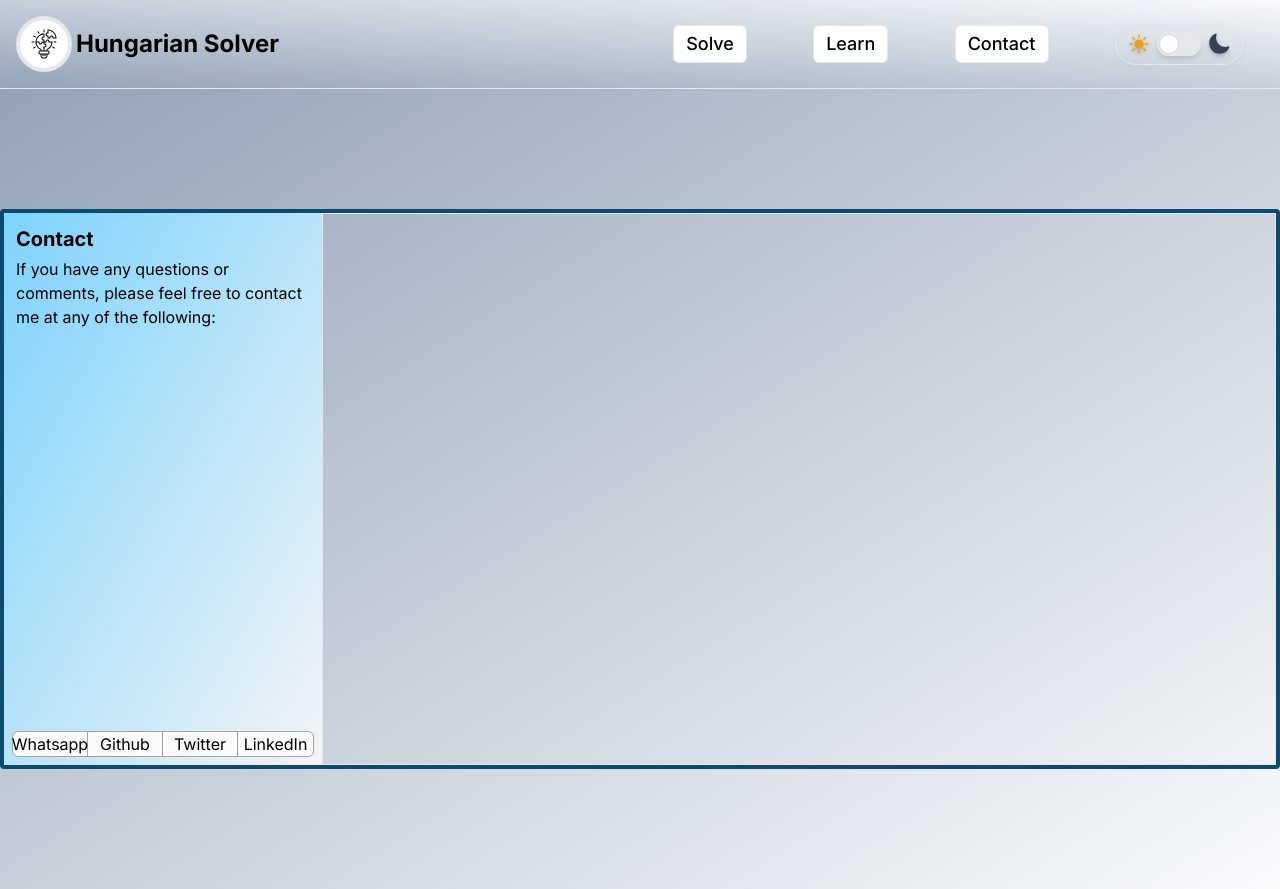
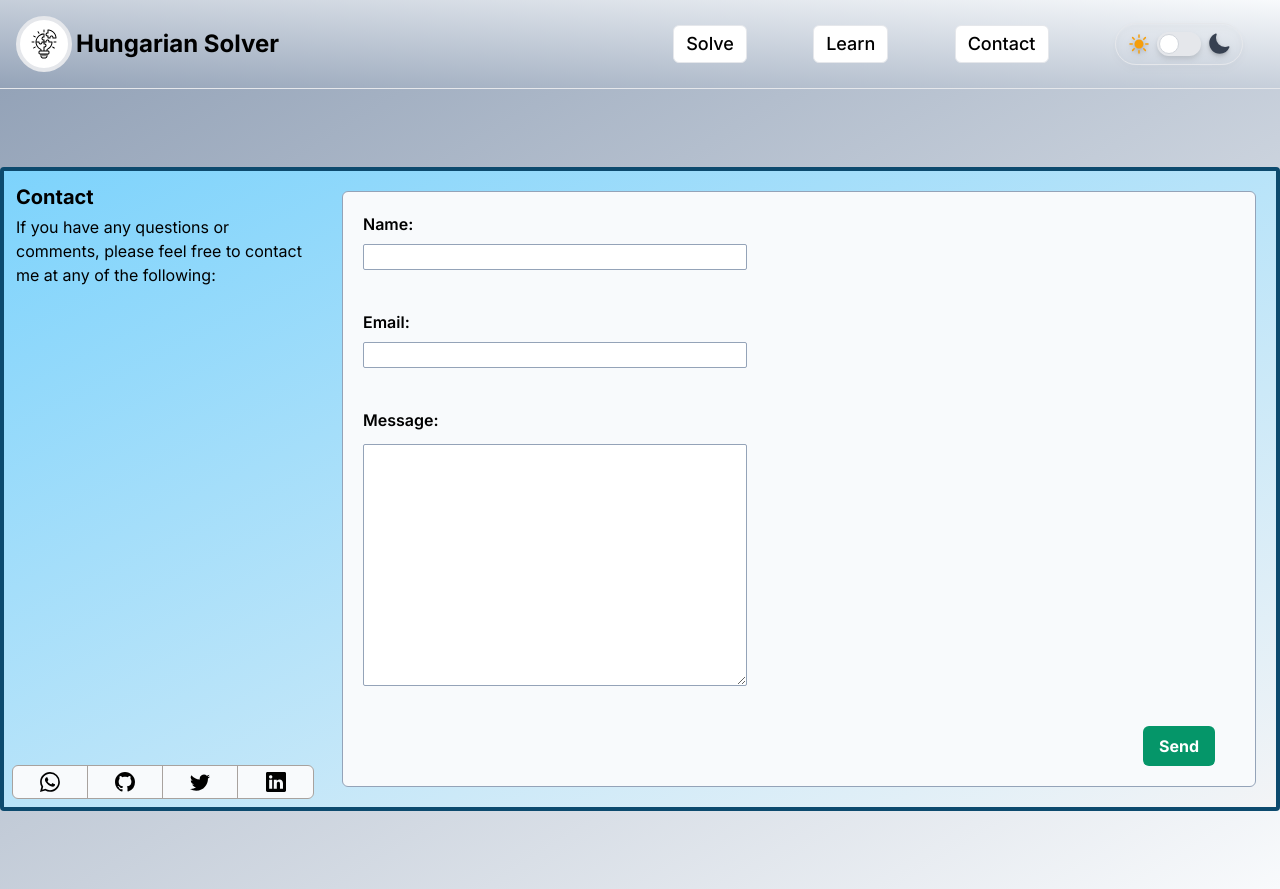
Before and after one commit to Eyepatch0/HungarianSolver, a React (Vite) app in the folder HungarianSolver/: page /contact in a window 1280 px wide. Built offline with nearby package versions, Linux system fonts and the light colour scheme.

Commit message:
Contact Page fully complete

```diff
--- a/HungarianSolver/d.ts
+++ b/HungarianSolver/d.ts
@@ -1,2 +1,3 @@
 /// <reference types="vite/client" />
+/// <reference types="vite-plugin-svgr/client" />
 export { };
--- a/HungarianSolver/package.json
+++ b/HungarianSolver/package.json
@@ -11,7 +11,9 @@
   "dependencies": {
     "react": "^18.2.0",
     "react-dom": "^18.2.0",
-    "react-router-dom": "^6.8.2"
+    "react-icons": "^4.8.0",
+    "react-router-dom": "^6.8.2",
+    "vite-plugin-svgr": "^2.4.0"
   },
   "devDependencies": {
     "@types/react": "^18.0.27",
--- a/HungarianSolver/src/components/Contact.tsx
+++ b/HungarianSolver/src/components/Contact.tsx
@@ -1,8 +1,25 @@
+import { BsWhatsapp, BsGithub, BsTwitter, BsLinkedin } from "react-icons/bs";
+import { useState } from "react";
+
+import Form from "../types/Form";
+
 const Contact = () => {
+  const [input, setInput] = useState<Form>({
+    name: "",
+    email: "",
+    message: "",
+  });
+
+  const onSubmitHandler = async (e: React.FormEvent<HTMLFormElement>) => {
+    e.preventDefault();
+    // API call to send email
+    console.log(e);
+  };
+
   return (
     <div className="min-h-screen flex justify-center items-center bg-gradient-to-br from-slate-400 to-slate-50 dark:bg-gradient-to-br dark:from-slate-900 dark:to-slate-700">
-      <div className="container flex flex-col md:flex-row border border-sky-900 md:border-4 rounded-sm md:rounded min-h-[70vh] font-inter">
-        <div className="basis-1/4 flex flex-col justify-between bg-gradient-to-br from-sky-300 to-gray-100">
+      <div className="container flex flex-col md:flex-row border border-sky-900 md:border-4 rounded-sm md:rounded min-h-[70vh] font-inter bg-gradient-to-br from-sky-300 to-gray-100 dark:bg-gradient-to-br dark:from-slate-800 dark:to-sky-500 dark:text-slate-400 dark:border-blue-800">
+        <div className="basis-1/4 flex flex-col justify-between rounded">
           <div className="p-3">
             <h1 className="font-bold text-xl">Contact</h1>
             <p className="text-md mt-1">
@@ -11,23 +28,95 @@ const Contact = () => {
             </p>
           </div>
           <div className="m-2 border rounded-md grid grid-cols-4 bg-slate-50 border-stone-400">
-            <div className="border-r border-stone-400 flex justify-center">
-              <div>Whatsapp</div>
+            <div
+              className="border-r border-stone-400 flex justify-center items-center h-8 hover:text-emerald-600 transition ease-in-out hover:scale-105"
+              onClick={() =>
+                window.open("https://api.whatsapp.com/send?phone=918897199705")
+              }
+            >
+              <BsWhatsapp className="text-xl" />
             </div>
-            <div className="border-r border-stone-400  flex justify-center">
-              <div>Github</div>
+            <div
+              className="border-r border-stone-400  flex justify-center items-center h-8 hover:text-slate-700 transition ease-in-out hover:scale-105"
+              onClick={() => window.open("https://github.com/Eyepatch0")}
+            >
+              <BsGithub className="text-xl" />
             </div>
-            <div className="border-r border-stone-400 flex justify-center hover:text-slate-800">
-              <div>Twitter</div>
+            <div
+              className="border-r border-stone-400 flex justify-center items-center h-8 hover:text-sky-400 transition ease-in-out hover:scale-105"
+              onClick={() => window.open("https://twitter.com/0_eyepatch")}
+            >
+              <BsTwitter className="text-xl" />
             </div>
-            <div className="flex justify-center">LinkedIn</div>
+            <div
+              className="flex justify-center items-center h-8 hover:text-sky-700 transition ease-in-out hover:scale-105"
+              onClick={() =>
+                window.open(
+                  "https://www.linkedin.com/in/syed-mohammed-a331931a0/"
+                )
+              }
+            >
+              <BsLinkedin className="text-xl" />
+            </div>
           </div>
         </div>
-        <div className="border basis-3/4">
-          <form>
-            <div></div>
-            <div></div>
-            <div></div>
+        <div className="basis-3/4 p-5">
+          <form
+            className="border border-slate-400 rounded-md bg-slate-50 h-full font-inter"
+            onSubmit={onSubmitHandler}
+          >
+            <div className="flex flex-col justify-start p-5">
+              <label htmlFor="name" className="mb-2 font-semibold">
+                Name:
+              </label>
+              <input
+                type="text"
+                name="name"
+                id="name"
+                value={input.name}
+                maxLength={40}
+                onChange={(e) => setInput({ ...input, name: e.target.value })}
+                className="border border-slate-400 rounded-sm lg:w-96 focus:ring-2 focus:ring-sky-600 focus:outline-none px-1"
+              />
+            </div>
+            <div className="flex flex-col justify-start p-5">
+              <label htmlFor="email" className="mb-2 font-semibold">
+                Email:
+              </label>
+              <input
+                type="email"
+                name="email"
+                id="email"
+                maxLength={40}
+                value={input.email}
+                onChange={(e) => setInput({ ...input, email: e.target.value })}
+                className="border border-slate-400 rounded-sm lg:w-96 focus:ring-2 focus:ring-sky-600 focus:outline-none px-1"
+              />
+            </div>
+            <div className="flex flex-col justify-start p-5">
+              <label htmlFor="message" className="mb-3 font-semibold">
+                Message:
+              </label>
+              <textarea
+                name="message"
+                id="message"
+                cols={30}
+                rows={10}
+                value={input.message}
+                onChange={(e) =>
+                  setInput({ ...input, message: e.target.value })
+                }
+                className="border border-slate-400 rounded-sm lg:w-96 focus:ring-2 focus:ring-sky-600 focus:outline-none px-1"
+              />
+            </div>
+            <div className="flex md:flex-row-reverse px-5">
+              <button
+                type="submit"
+                className="bg-emerald-600 hover:bg-emerald-700 text-white font-bold py-2 px-4 rounded-md m-5 hover:scale-105 transition ease-in-out"
+              >
+                Send
+              </button>
+            </div>
           </form>
         </div>
       </div>
--- /dev/null
+++ b/HungarianSolver/src/types/Form.ts
@@ -0,0 +1,7 @@
+interface Form {
+    name: string;
+    email: string;
+    message: string;
+}
+
+export default Form;
--- a/HungarianSolver/vite.config.ts
+++ b/HungarianSolver/vite.config.ts
@@ -1,7 +1,8 @@
 import { defineConfig } from 'vite'
 import react from '@vitejs/plugin-react-swc'
+import svgr from 'vite-plugin-svgr'
 
 // https://vitejs.dev/config/
 export default defineConfig({
-  plugins: [react()],
+  plugins: [react(), svgr()],
 })
```
Also changed, not shown: 1 other file (tests, documents, lock files or other folders).
